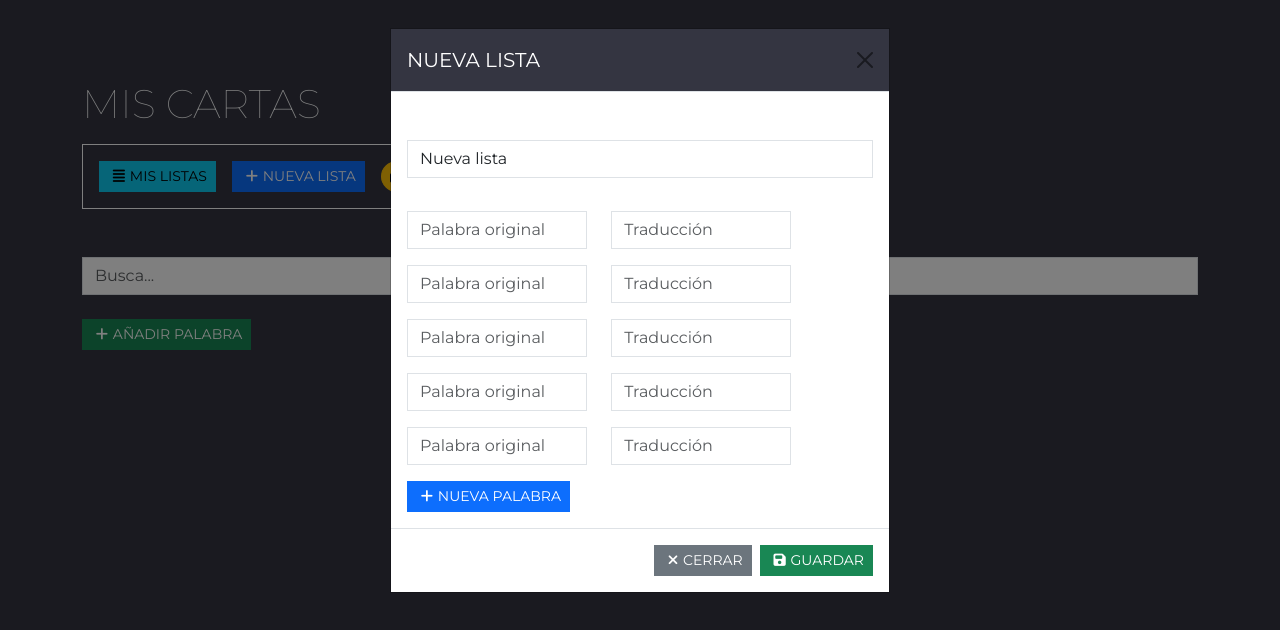
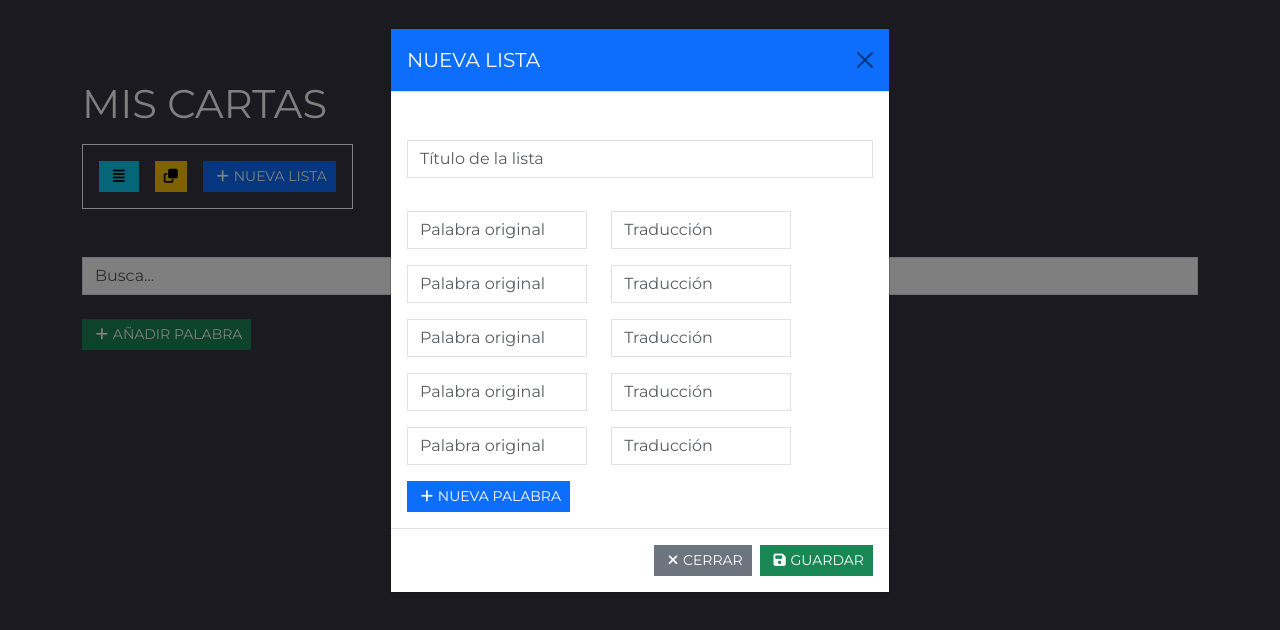
Before and after one commit to hartbold/cards_lang, a plain HTML site: page index.html in a window 1280 px wide. Both pictures are taken after a click on the button "NUEVA LISTA". Drawn offline with nearby package versions, Linux system fonts and the light colour scheme.

Commit message:
color fix

```diff
--- a/css/cards.css
+++ b/css/cards.css
@@ -7,7 +7,7 @@ html, body{
 }
 
 h1,h2,h3,h4{
-    font-weight: lighter;
+    font-weight: 500;
     text-transform: uppercase;
     margin: 2rem 0 1rem;
 }
@@ -23,7 +23,7 @@ header .btns-container .btn + .btn{
 }
 
 #random-word{
-    border-radius: 50%;
+    /* border-radius: 50%; */
     padding: 0 0.2rem;
 }
 
@@ -42,13 +42,16 @@ header .btns-container .btn + .btn{
 }
 
 .modal-header{
-    background-color: #343541;
     border-radius: 0;
     text-transform: uppercase;
 }
 
 .modal-header .btn-close{
     color: white;
+}
+
+#modal-lists-add .modal-header{
+    background-color: var(--bs-primary);
 }
 
 .modal-body{
@@ -106,6 +109,10 @@ header .btns-container .btn + .btn{
     text-align: center;
 }
 
+#modal-word-game .modal-header{
+    background-color: var(--bs-warning);
+}
+
 #modal-word-game .modal-body{
     padding-top: 2rem;
 }
--- a/index.html
+++ b/index.html
@@ -37,16 +37,15 @@
                 <h1>Mis cartas</h1>
                 <div class="btns-container">
                     <button id="lists-show" class="btn btn-sm btn-info" type="button"><i
-                            class="fa fa-align-justify"></i>Mis
-                        listas</button>
+                            class="fa fa-align-justify"></i></button>
+
+                    <button id="random-word" type="button" class="btn btn-warning btn-sm">
+                        <i class="fa fa-clone"></i>
+                    </button>
 
                     <button type="button" class="btn btn-sm btn-primary" data-bs-toggle="modal"
                         data-bs-target="#modal-lists-add">
                         <i class="fa fa-plus"></i>Nueva Lista
-                    </button>
-
-                    <button id="random-word" type="button" class="btn btn-warning btn-sm">
-                        <i class="fa fa-clone"></i>
                     </button>
                 </div>
             </header>
@@ -77,7 +76,7 @@
                     </div>
                     <div class="modal-body">
                         <input id="modal-list-add__title" type="text" placeholder="Título de la lista"
-                            value="Nueva lista" class="form-control" />
+                            class="form-control" />
                         <hr>
                         <fieldset></fieldset>
                         <button id="add-word" type="button" class="btn btn-sm btn-primary"><i
```
